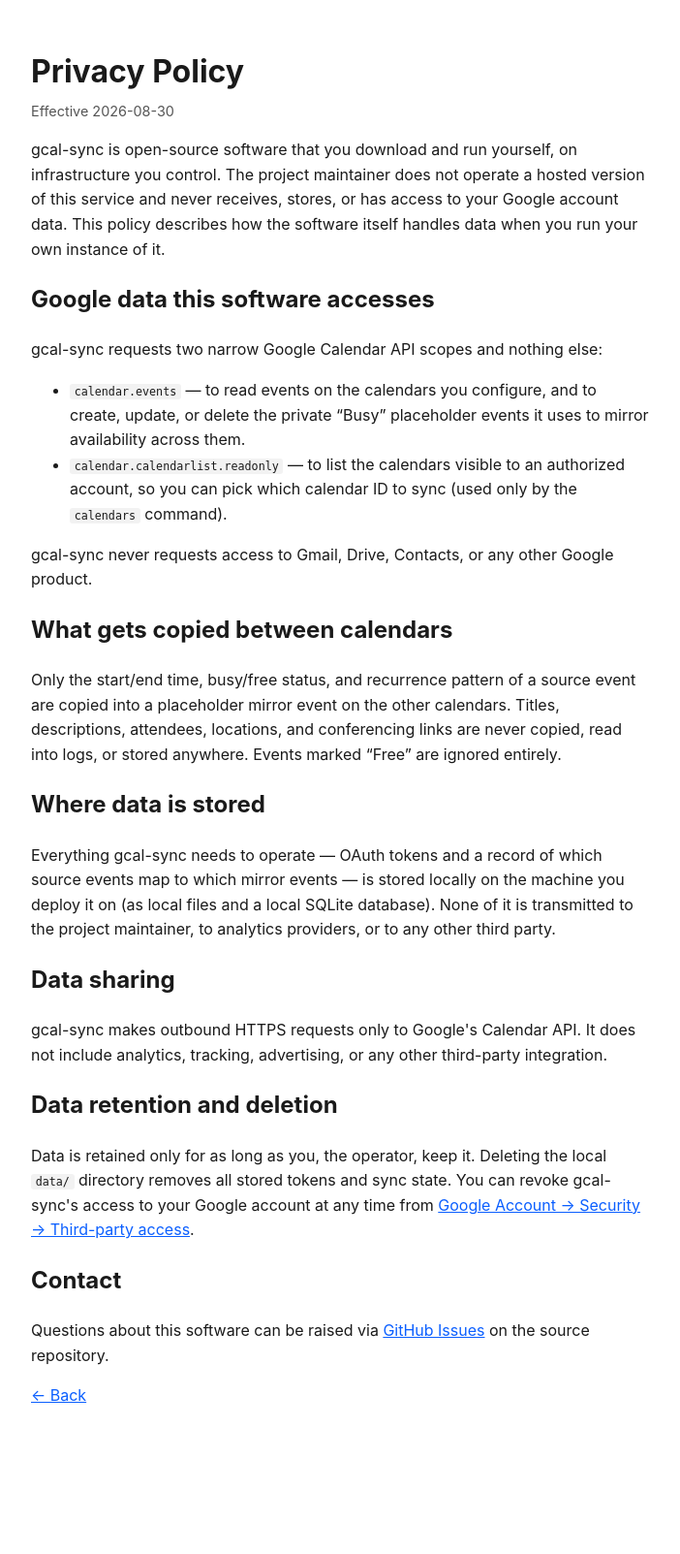
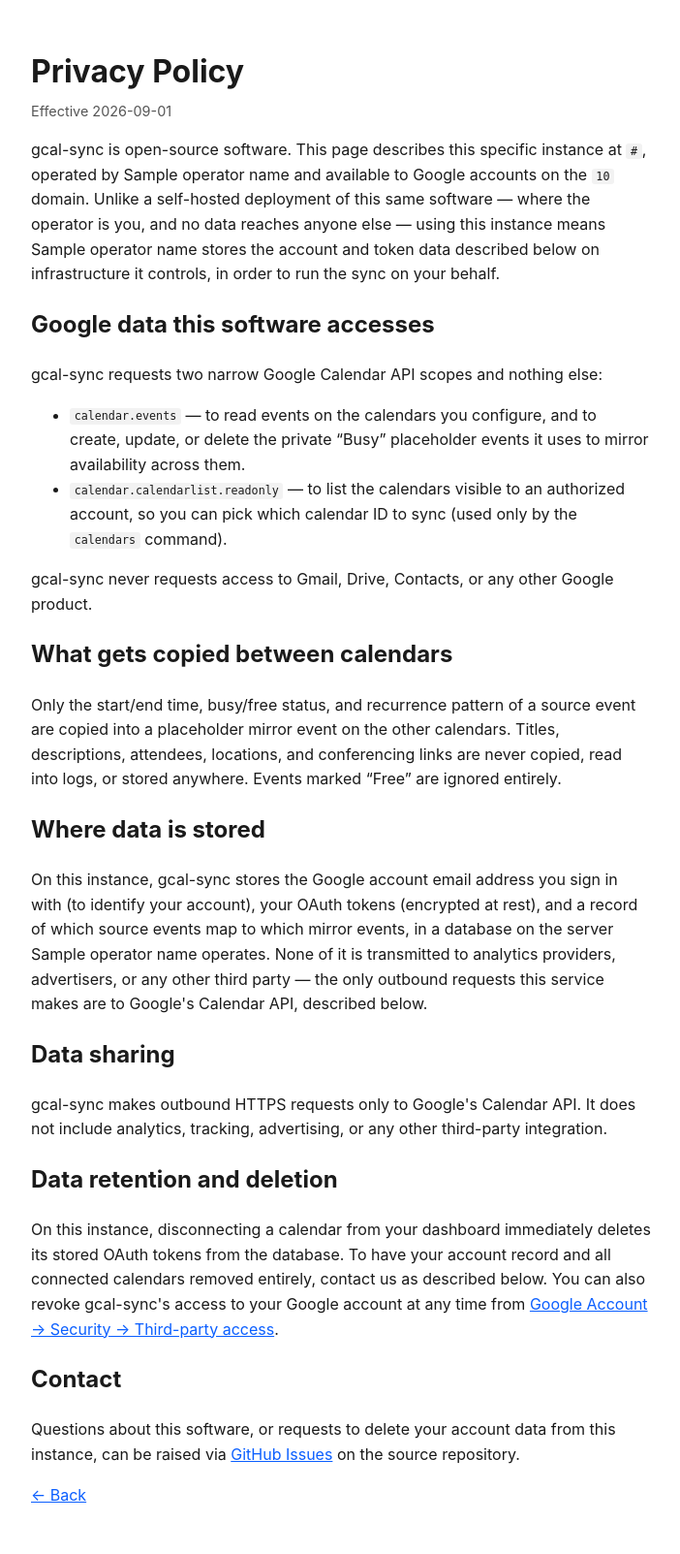
Before and after one commit to uncletoxa/gcal-sync, a Python web app: template src/gcal_sync/web/templates/privacy.html in a window 1280 px wide. Shown: the whole page at 97% size, without its empty margins (288-990 px from the left). Before the commit the page ends 1447 px from the top, so only its background shows below. Run offline with Jinja, Linux system fonts and the light colour scheme; the template is opened without the code that fills it: most values are stand-ins (such as "Sample title", 1, 10 or a date in 2020).

Commit message:
Link privacy policy from every page, disclose hosted-instance data handling
Google's OAuth verification requires the homepage to link to the privacy
policy and for that policy to accurately describe what a given deployment
actually does with user data. base.html now links /privacy from its footer
(shown on index.html and dashboard.html).

/privacy itself gains an optional operator_name config (env var
OPERATOR_NAME), threaded through alongside the existing web_base_url and
allowed_domain. Since this repo is a general-purpose template rather than
tied to any one deployment, leaving OPERATOR_NAME unset keeps the page's
original wording describing pure self-hosted use where no one but the
operator ever sees the data; setting it switches the page to disclosing
that this specific instance stores account/token data on the named
operator's infrastructure. Also fixed a dead index.html back-link on the
privacy page that didn't correspond to any real route.

```diff
--- a/docs/privacy.html
+++ b/docs/privacy.html
@@ -23,6 +23,12 @@
     a hosted version of this service and never receives, stores, or has
     access to your Google account data. This policy describes how the
     software itself handles data when you run your own instance of it.
+  </p>
+  <p>
+    If you're using someone else's deployment of this software rather than
+    running your own, that deployment is a separate operator's instance —
+    see its own privacy policy (typically at its <code>/privacy</code>
+    path) for how that specific operator handles your data.
   </p>
 
   <h2>Google data this software accesses</h2>
--- a/src/gcal_sync/config.py
+++ b/src/gcal_sync/config.py
@@ -26,6 +26,10 @@ class Config:
     # Only enforced when creating a brand-new tenant; a tenant's later, additional
     # calendar connections (e.g. a personal Gmail account) are unaffected.
     allowed_domain: str = ""
+    # Who operates this specific instance (e.g. "Acme Corp") — shown on the /privacy page to
+    # disclose that this deployment, unlike a self-run instance, stores account/token data
+    # on the operator's infrastructure. Leave unset for a personal, self-hosted deployment.
+    operator_name: str = ""
 
 
 def _parse_calendars(raw: str) -> dict[str, str]:
@@ -76,4 +80,5 @@ def load_config(require_calendars: bool = True) -> Config:
         web_secret_key=os.getenv("WEB_SECRET_KEY", ""),
         token_encryption_key=os.getenv("TOKEN_ENCRYPTION_KEY", ""),
         allowed_domain=os.getenv("ALLOWED_DOMAIN", ""),
+        operator_name=os.getenv("OPERATOR_NAME", ""),
     )
--- a/src/gcal_sync/web/templates/base.html
+++ b/src/gcal_sync/web/templates/base.html
@@ -14,9 +14,12 @@
   .muted { color: #777; font-size: 0.9em; }
   .error { background: #fee; border: 1px solid #f99; padding: 0.75em; border-radius: 6px; margin-bottom: 1em; }
   form.inline { display: inline; }
+  footer { margin-top: 3rem; font-size: 0.85em; color: #777; }
+  footer a { color: inherit; }
 </style>
 </head>
 <body>
   {% block body %}{% endblock %}
+  <footer><a href="{{ url_for('privacy') }}">Privacy Policy</a></footer>
 </body>
 </html>
--- a/src/gcal_sync/web/templates/privacy.html
+++ b/src/gcal_sync/web/templates/privacy.html
@@ -15,8 +15,21 @@
 </head>
 <body>
   <h1>Privacy Policy</h1>
-  <p class="effective">Effective 2026-08-30</p>
+  <p class="effective">Effective 2026-09-01</p>
 
+  {% if operator_name %}
+  <p>
+    gcal-sync is open-source software. This page describes this specific
+    instance{% if instance_url %} at <code>{{ instance_url }}</code>{% endif %},
+    operated by {{ operator_name }}{% if allowed_domain %} and available to
+    Google accounts on the <code>{{ allowed_domain }}</code> domain{% endif %}.
+    Unlike a self-hosted deployment of this same software &mdash; where the
+    operator is you, and no data reaches anyone else &mdash; using this
+    instance means {{ operator_name }} stores the account and token data
+    described below on infrastructure it controls, in order to run the sync
+    on your behalf.
+  </p>
+  {% else %}
   <p>
     gcal-sync is open-source software that you download and run yourself,
     on infrastructure you control. The project maintainer does not operate
@@ -24,6 +37,7 @@
     access to your Google account data. This policy describes how the
     software itself handles data when you run your own instance of it.
   </p>
+  {% endif %}
 
   <h2>Google data this software accesses</h2>
   <p>gcal-sync requests two narrow Google Calendar API scopes and nothing else:</p>
@@ -55,6 +69,18 @@
   </p>
 
   <h2>Where data is stored</h2>
+  {% if operator_name %}
+  <p>
+    On this instance, gcal-sync stores the Google account email address
+    you sign in with (to identify your account), your OAuth tokens
+    (encrypted at rest), and a record of which source events map to which
+    mirror events, in a database on the server {{ operator_name }}
+    operates. None of it is transmitted to analytics providers,
+    advertisers, or any other third party &mdash; the only outbound
+    requests this service makes are to Google's Calendar API, described
+    below.
+  </p>
+  {% else %}
   <p>
     Everything gcal-sync needs to operate &mdash; OAuth tokens and a record
     of which source events map to which mirror events &mdash; is stored
@@ -62,6 +88,7 @@
     SQLite database). None of it is transmitted to the project maintainer,
     to analytics providers, or to any other third party.
   </p>
+  {% endif %}
 
   <h2>Data sharing</h2>
   <p>
@@ -71,6 +98,16 @@
   </p>
 
   <h2>Data retention and deletion</h2>
+  {% if operator_name %}
+  <p>
+    On this instance, disconnecting a calendar from your dashboard
+    immediately deletes its stored OAuth tokens from the database. To
+    have your account record and all connected calendars removed
+    entirely, contact us as described below. You can also revoke
+    gcal-sync's access to your Google account at any time from
+    <a href="https://myaccount.google.com/permissions">Google Account &rarr; Security &rarr; Third-party access</a>.
+  </p>
+  {% else %}
   <p>
     Data is retained only for as long as you, the operator, keep it.
     Deleting the local <code>data/</code> directory removes all stored
@@ -78,14 +115,16 @@
     account at any time from
     <a href="https://myaccount.google.com/permissions">Google Account &rarr; Security &rarr; Third-party access</a>.
   </p>
+  {% endif %}
 
   <h2>Contact</h2>
   <p>
-    Questions about this software can be raised via
-    <a href="https://github.com/uncletoxa/gcal-sync/issues">GitHub Issues</a>
+    Questions about this software{% if operator_name %}, or requests to
+    delete your account data from this instance,{% endif %} can be raised
+    via <a href="https://github.com/uncletoxa/gcal-sync/issues">GitHub Issues</a>
     on the source repository.
   </p>
 
-  <p><a href="index.html">&larr; Back</a></p>
+  <p><a href="{{ url_for('index') }}">&larr; Back</a></p>
 </body>
 </html>
```
Also changed, not shown: src/gcal_sync/web/app.py (+6 -1 lines).
